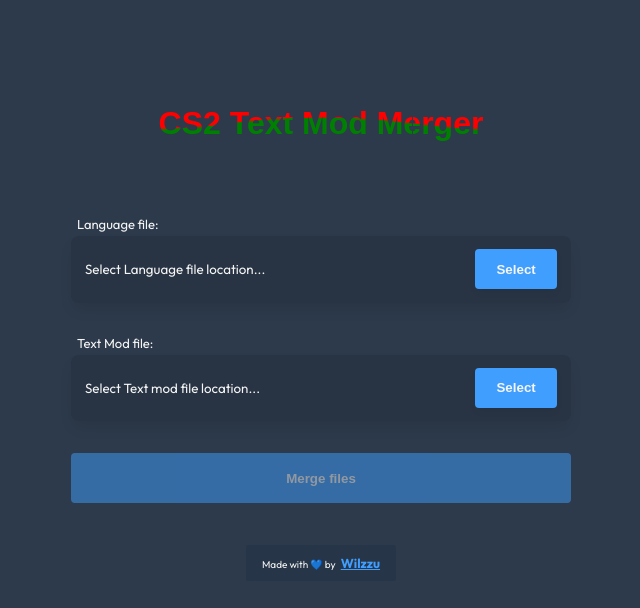
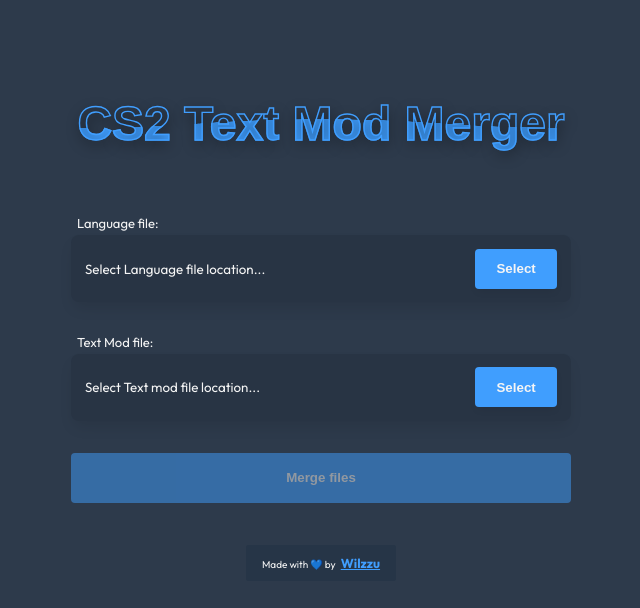
Before and after one commit to Wilzzu/CS2TextModMerger, an Electron app: page index.html in a window 800 px wide. Shown: the whole page, without its empty margins (79-719 px from the left). Drawn offline with Linux system fonts and the light colour scheme.

Commit message:
Add title, change font

```diff
--- a/index.html
+++ b/index.html
@@ -6,10 +6,8 @@
 	</head>
 	<body>
 		<div id="app">
-			<div class="hero">
-				<h1 class="title">CS2 Text Mod Merger</h1>
-				<!-- <h1 class="bottomText">CS2 Text Mod Merger</h1> -->
-			</div>
+			<h1 class="title">CS2 Text Mod Merger</h1>
+
 			<div class="item">
 				<p class="containerTitle">Language file:</p>
 				<div class="selectContainer">
--- a/styles.css
+++ b/styles.css
@@ -1,5 +1,4 @@
 @import url(https://fonts.googleapis.com/css2?family=Outfit:wght@200;300;400;500;600;700&display=swap);
-@import url(https://fonts.googleapis.com/css2?family=Poppins:wght@200;300;400;500;600;700&display=swap);
 
 body {
 	font-family: "Outfit", Arial, sans-serif;
@@ -23,22 +22,24 @@
 	letter-spacing: 0.8px;
 }
 
+/* Animation by Temani Afif */
+/* https://stackoverflow.com/a/65363959/13544771 */
 .title {
-	background: radial-gradient(100% 58% at top, red 99%, green) calc(0 * 100% / 3) 0,
-		radial-gradient(100% 58% at bottom, green 99%, red) calc(3 * 100% / 3) 0,
-		radial-gradient(100% 58% at top, red 99%, green) calc(6 * 100% / 3) 0,
-		radial-gradient(100% 58% at bottom, green 99%, red) calc(9 * 100% / 3) 0;
+	-webkit-text-stroke: 1.4px #409efe;
+	background: radial-gradient(100% 58% at top, #2d3a4b 99%, #409efe) calc(0 * 100% / 3) 0,
+		radial-gradient(100% 58% at bottom, #409efe 99%, #2d3a4b) calc(3 * 100% / 3) 0,
+		radial-gradient(100% 58% at top, #2d3a4b 99%, #409efe) calc(6 * 100% / 3) 0,
+		radial-gradient(100% 58% at bottom, #409efe 99%, #2d3a4b) calc(9 * 100% / 3) 0;
 	background-size: 50% 100%;
 	background-repeat: no-repeat;
 	-webkit-background-clip: text;
 	color: transparent;
-	background-clip: text;
-	display: inline-block;
-	padding: 20px;
-	font-size: xx-large;
+	font-size: 48px;
 	font-family: arial;
 	font-weight: bold;
+	background-clip: text;
 	animation: move 4s infinite linear;
+	text-shadow: 1px 5px 14px rgba(0, 0, 0, 0.35);
 }
 
 @keyframes move {
@@ -46,9 +47,6 @@
 		background-position: calc(-6 * 100% / 3) 0, calc(-3 * 100% / 3) 0, calc(0 * 100% / 3) 0,
 			calc(3 * 100% / 3) 0;
 	}
-}
-
-.bottomText {
 }
 
 #app {
```
